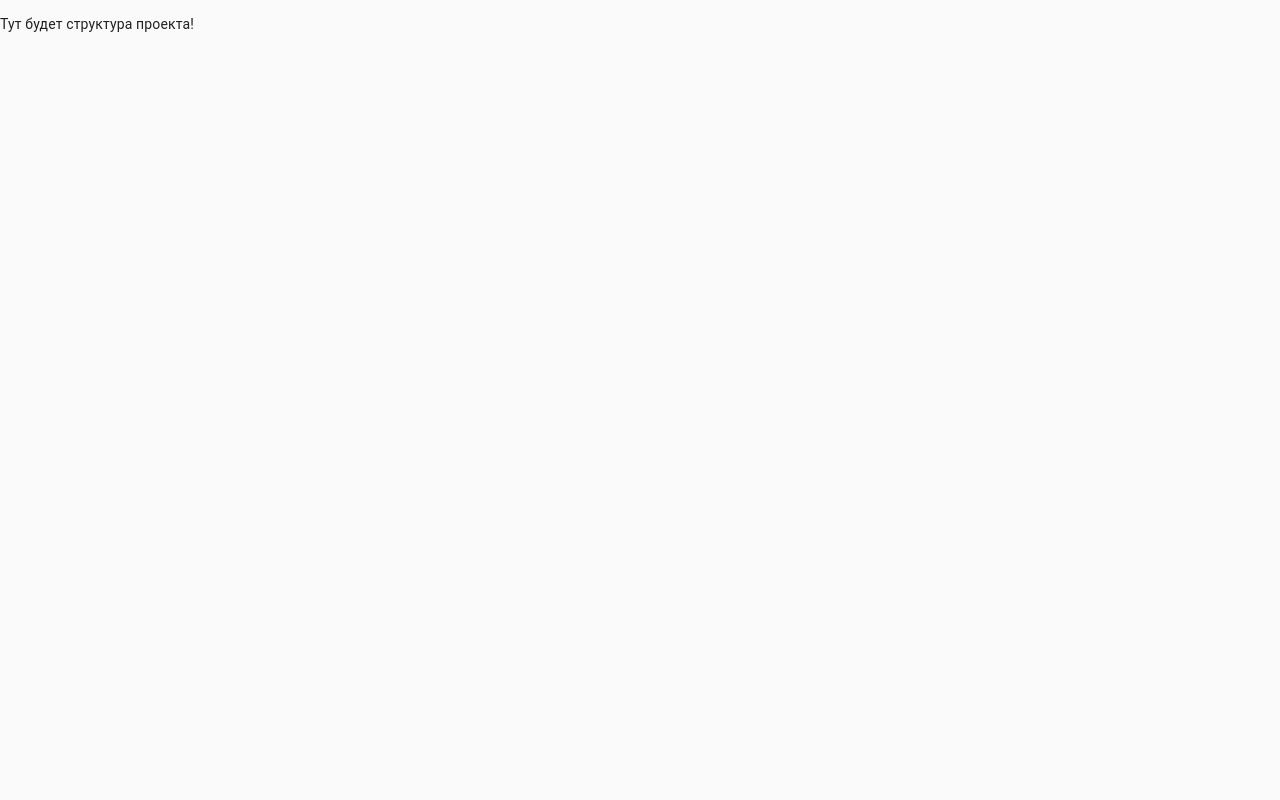
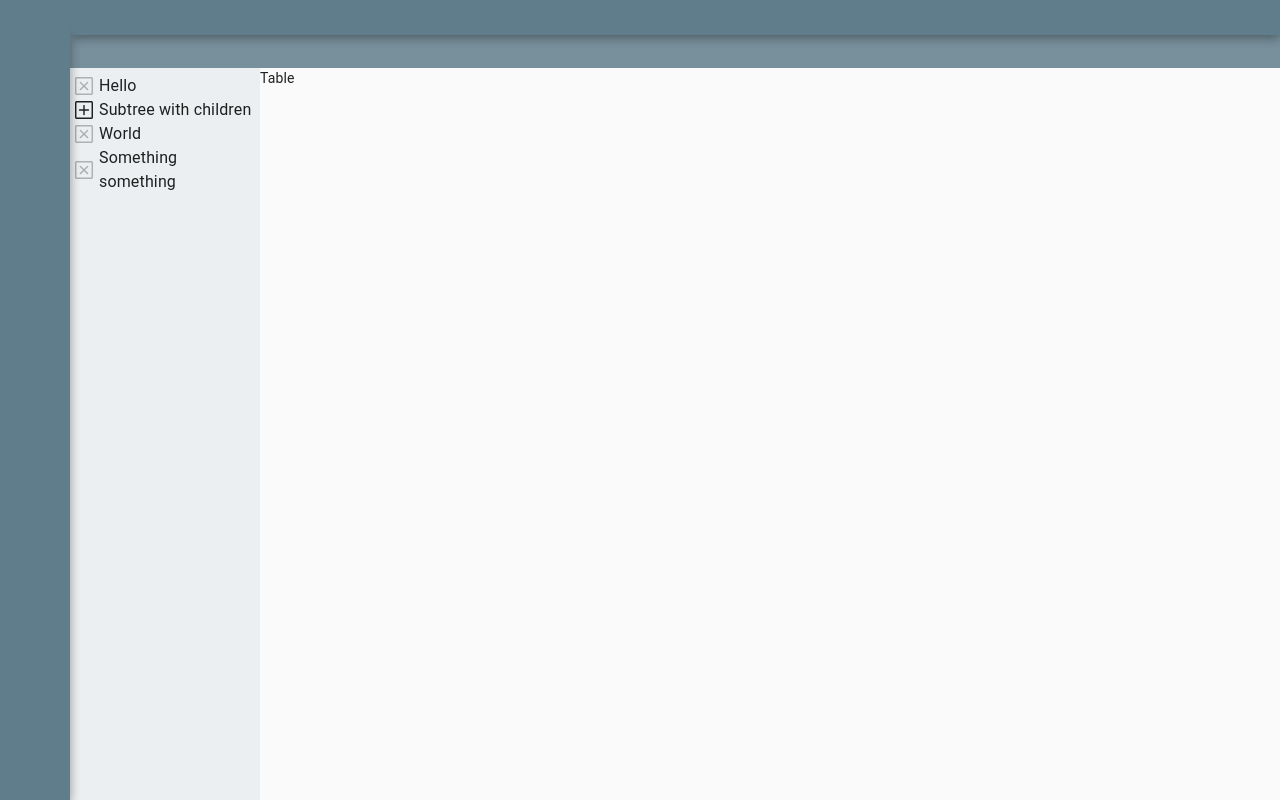
Before and after one commit to moayyaed/ih-v5-frontend, a React (Create React App) app: page /structure in a window 1280 px wide. Built offline with nearby package versions, Linux system fonts and the light colour scheme.

Commit message:
Explorer and AppToolBar

```diff
--- a/package.json
+++ b/package.json
@@ -5,12 +5,14 @@
   "dependencies": {
     "@material-ui/core": "^4.3.3",
     "@material-ui/icons": "^4.2.1",
+    "@material-ui/lab": "^4.0.0-alpha.27",
     "nprogress": "^0.2.0",
     "react": "^16.9.0",
     "react-dom": "^16.9.0",
     "react-redux": "^7.1.1",
     "react-router-dom": "^5.1.0",
     "react-scripts": "3.1.2",
+    "react-spring": "^8.0.27",
     "redux": "^4.0.4"
   },
   "scripts": {
--- /dev/null
+++ b/src/components/AppBar/index.js
@@ -0,0 +1,45 @@
+import React from 'react';
+
+import Box from 'components/core/Box';
+
+const styles = {
+  box: {
+    display: 'flex',
+  },
+  logo: {
+    width: 70,
+    height: 70,
+    position: 'absolute',
+    top: 5,
+  },
+  stub: {
+    width: 70,
+    height: 35,
+    backgroundColor: '#607d8b',
+    flexShrink: 0,
+    zIndex: 101,
+  },
+  container: {
+    width: '100%',
+    height: 35,
+    backgroundColor: '#607d8b',
+    boxShadow: 'rgba(0, 0, 0, 0.157) 0px 3px 10px, rgba(0, 0, 0, 0.227) 0px 3px 10px',
+    overflow: 'hidden',
+    zIndex: 100,
+  },
+};
+
+function AppBar() {
+  return (
+    <Box style={styles.box}>
+      <div style={styles.logo}>
+        LOGO
+      </div>
+      <div style={styles.stub}/>
+      <div style={styles.container}/>
+    </Box>
+  );
+}
+
+
+export default AppBar;
--- /dev/null
+++ b/src/components/AppMenu/index.js
@@ -0,0 +1,25 @@
+import React from 'react';
+
+import Box from 'components/core/Box';
+
+const styles = {
+    box: {
+      width: 70,
+      height: '100%',
+      backgroundColor: '#607d8b',
+      boxShadow: 'rgba(0, 0, 0, 0.16) 0px 3px 10px, rgba(0, 0, 0, 0.23) 0px 3px 10px',
+      overflow: 'hidden',
+      flexShrink: 0,
+      zIndex: 100,
+    },
+  };
+
+function AppMenu() {
+  return (
+    <Box style={styles.box}>
+    </Box>
+  );
+}
+
+
+export default AppMenu;
--- /dev/null
+++ b/src/components/AppToolBar/index.js
@@ -0,0 +1,24 @@
+import React from 'react';
+
+import Box from 'components/core/Box';
+
+const styles = {
+  box: {
+    width: '100%',
+    height: 35,
+    backgroundColor: '#78909c',
+    // boxShadow: 'rgba(0, 0, 0, 0.157) 0px 3px 10px, rgba(0, 0, 0, 0.227) 0px 3px 10px',
+    overflow: 'hidden',
+  },
+};
+
+function AppBar() {
+  return (
+    <Box style={styles.box}>
+
+    </Box>
+  );
+}
+
+
+export default AppBar;
--- /dev/null
+++ b/src/components/Explorer/index.js
@@ -0,0 +1,112 @@
+import React from 'react';
+
+import Box from 'components/core/Box';
+
+import { fade, makeStyles, withStyles } from '@material-ui/core/styles';
+import SvgIcon from '@material-ui/core/SvgIcon';
+import TreeView from '@material-ui/lab/TreeView';
+import TreeItem from '@material-ui/lab/TreeItem';
+import Collapse from '@material-ui/core/Collapse';
+
+import { useSpring, animated } from 'react-spring';
+
+const styles = {
+  box: {
+    width: 190,
+    height: '100%',
+    backgroundColor: '#ECEFF1',
+    padding: 6,
+  },
+};
+
+const useStyles = makeStyles({
+  root: {
+    height: '100%',
+    flexGrow: 1,
+    maxWidth: 190,
+  },
+});
+
+const StyledTreeItem = withStyles(theme => ({
+  iconContainer: {
+    '& .close': {
+      opacity: 0.3,
+    },
+  },
+  group: {
+    marginLeft: 12,
+    paddingLeft: 12,
+    borderLeft: `1px dashed ${fade(theme.palette.text.primary, 0.4)}`,
+  },
+}))(props => <TreeItem {...props} TransitionComponent={TransitionComponent} />);
+
+function MinusSquare(props) {
+  return (
+    <SvgIcon fontSize="inherit" {...props}>
+      {/* tslint:disable-next-line: max-line-length */}
+      <path d="M22.047 22.074v0 0-20.147 0h-20.12v0 20.147 0h20.12zM22.047 24h-20.12q-.803 0-1.365-.562t-.562-1.365v-20.147q0-.776.562-1.351t1.365-.575h20.147q.776 0 1.351.575t.575 1.351v20.147q0 .803-.575 1.365t-1.378.562v0zM17.873 11.023h-11.826q-.375 0-.669.281t-.294.682v0q0 .401.294 .682t.669.281h11.826q.375 0 .669-.281t.294-.682v0q0-.401-.294-.682t-.669-.281z" />
+    </SvgIcon>
+  );
+}
+
+function PlusSquare(props) {
+  return (
+    <SvgIcon fontSize="inherit" {...props}>
+      {/* tslint:disable-next-line: max-line-length */}
+      <path d="M22.047 22.074v0 0-20.147 0h-20.12v0 20.147 0h20.12zM22.047 24h-20.12q-.803 0-1.365-.562t-.562-1.365v-20.147q0-.776.562-1.351t1.365-.575h20.147q.776 0 1.351.575t.575 1.351v20.147q0 .803-.575 1.365t-1.378.562v0zM17.873 12.977h-4.923v4.896q0 .401-.281.682t-.682.281v0q-.375 0-.669-.281t-.294-.682v-4.896h-4.923q-.401 0-.682-.294t-.281-.669v0q0-.401.281-.682t.682-.281h4.923v-4.896q0-.401.294-.682t.669-.281v0q.401 0 .682.281t.281.682v4.896h4.923q.401 0 .682.281t.281.682v0q0 .375-.281.669t-.682.294z" />
+    </SvgIcon>
+  );
+}
+
+function CloseSquare(props) {
+  return (
+    <SvgIcon className="close" fontSize="inherit" {...props}>
+      {/* tslint:disable-next-line: max-line-length */}
+      <path d="M17.485 17.512q-.281.281-.682.281t-.696-.268l-4.12-4.147-4.12 4.147q-.294.268-.696.268t-.682-.281-.281-.682.294-.669l4.12-4.147-4.12-4.147q-.294-.268-.294-.669t.281-.682.682-.281.696 .268l4.12 4.147 4.12-4.147q.294-.268.696-.268t.682.281 .281.669-.294.682l-4.12 4.147 4.12 4.147q.294.268 .294.669t-.281.682zM22.047 22.074v0 0-20.147 0h-20.12v0 20.147 0h20.12zM22.047 24h-20.12q-.803 0-1.365-.562t-.562-1.365v-20.147q0-.776.562-1.351t1.365-.575h20.147q.776 0 1.351.575t.575 1.351v20.147q0 .803-.575 1.365t-1.378.562v0z" />
+    </SvgIcon>
+  );
+}
+
+function TransitionComponent(props) {
+  const style = useSpring({
+    from: { opacity: 0, transform: 'translate3d(20px,0,0)' },
+    to: { opacity: props.in ? 1 : 0, transform: `translate3d(${props.in ? 0 : 20}px,0,0)` },
+  });
+
+  return (
+    <animated.div style={style}>
+      <Collapse {...props} />
+    </animated.div>
+  );
+}
+
+function Explorer() {
+  const classes = useStyles();
+  return (
+    <Box style={styles.box}>
+      <TreeView
+        className={classes.root}
+        defaultExpanded={['1']}
+        defaultCollapseIcon={<MinusSquare />}
+        defaultExpandIcon={<PlusSquare />}
+        defaultEndIcon={<CloseSquare />}
+      >
+        <StyledTreeItem nodeId="2" label="Hello" />
+        <StyledTreeItem nodeId="3" label="Subtree with children">
+          <StyledTreeItem nodeId="6" label="Hello" />
+          <StyledTreeItem nodeId="7" label="Sub-subtree with children">
+            <StyledTreeItem nodeId="9" label="Child 1" />
+            <StyledTreeItem nodeId="10" label="Child 2" />
+            <StyledTreeItem nodeId="11" label="Child 3" />
+          </StyledTreeItem>
+          <StyledTreeItem nodeId="8" label="Hello" />
+        </StyledTreeItem>
+        <StyledTreeItem nodeId="4" label="World" />
+        <StyledTreeItem nodeId="5" label="Something something" />
+      </TreeView>
+    </Box>
+  );
+}
+
+
+export default Explorer;
--- /dev/null
+++ b/src/components/core/Box/index.js
@@ -0,0 +1,11 @@
+import React from 'react';
+
+
+function Box(props) {
+  return (
+    <div style={props.style}>{props.children}</div>
+  );
+}
+
+
+export default Box;
--- a/src/pm/App.js
+++ b/src/pm/App.js
@@ -4,21 +4,31 @@ import { BrowserRouter as Router, Route, Switch } from 'react-router-dom';
 
 import NProgressBar from 'components/core/NProgressBar/NProgressBar';
 
+import AppBar from 'components/AppBar';
+import AppMenu from 'components/AppMenu';
+
 import Dashboard from './routes/dashboard';
 import Structure from './routes/structure';
 import Layout from './routes/layouts';
 import NotFound from './routes/404';
 
+
 function App() {
   return (
     <Router>
       <NProgressBar />
+      <AppBar />
+      <div className="container">
+        <AppMenu />
+        <div className="content">
           <Switch>
             <Route path="/" exact component={Dashboard} />
             <Route path="/structure" component={Structure} />
             <Route path="/layouts" component={Layout} />
             <Route component={NotFound} />
           </Switch>
+        </div>
+      </div>
     </Router>
   );
 }
--- a/src/pm/index.js
+++ b/src/pm/index.js
@@ -1,3 +1,5 @@
+import './main.css';
+
 import React from 'react';
 import ReactDOM from 'react-dom';
 
--- /dev/null
+++ b/src/pm/main.css
@@ -0,0 +1,24 @@
+html, body {
+  padding: 0;
+  margin: 0;
+  width: 100%;
+  height: 100%;
+}
+
+#root {
+  display: flex;
+  flex-direction: column;
+  width: 100%;
+  height: 100%;
+}
+
+.container {
+  display: flex;
+  width: 100%;
+  height: 100%;
+}
+
+.content {
+  width: 100%;
+  height: 100%;
+}
--- a/src/pm/routes/structure/index.js
+++ b/src/pm/routes/structure/index.js
@@ -1,10 +1,32 @@
 import React from 'react';
 
+import Box from 'components/core/Box';
+import AppToolBar from 'components/AppToolBar';
+import Explorer from 'components/Explorer';
+
+const styles = {
+  root: {
+    display: 'flex',
+    flexDirection: 'column',
+    width: '100%',
+    height: '100%',
+  },
+  container: {
+    display: 'flex',
+    flexDirection: 'row',
+    width: '100%',
+    height: '100%',
+  }
+};
 
 function Structure() {
   return (
-    <div>
-      <p>Тут будет структура проекта!</p>
+    <div style={styles.root}>
+      <AppToolBar />
+      <div style={styles.container}>
+        <Explorer />
+        <div>Table</div>
+      </div>
     </div>
   );
 }
```
Also changed, not shown: 1 other file (tests, documents, lock files or other folders). Lines whose indentation alone changed are shown as unchanged.
